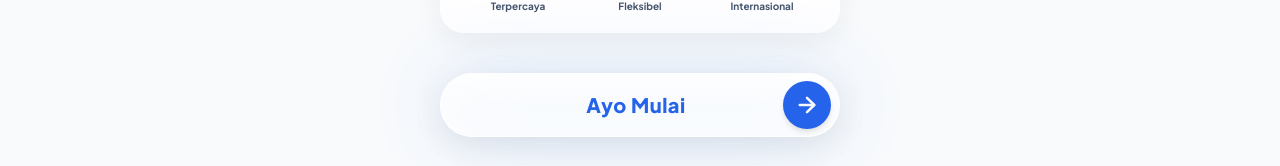
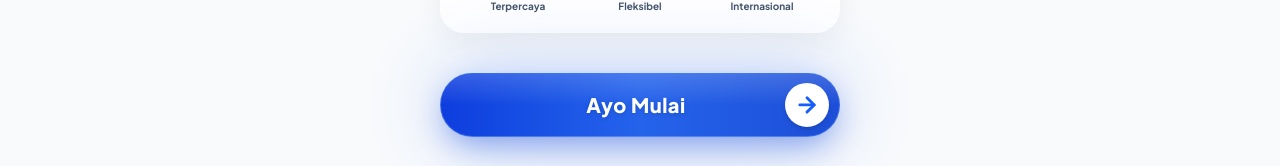
Before and after one commit to yanmedrsudalmulk-67/SIVAKSIN, a React (Vite) app: page /splash in a window 1280 px wide. Shown: the part 631-797 px from the top of the page. Built offline with nearby package versions, Linux system fonts and the light colour scheme; no server answers.

Commit message:
feat(ui): enhance welcome page CTA button
Update the welcome page login button with a floating animation, refreshed gradient styling, and an improved visual glow to increase engagement.

```diff
--- a/src/pages/Welcome.tsx
+++ b/src/pages/Welcome.tsx
@@ -106,35 +106,38 @@ export default function Welcome() {
             transition={{ delay: 0.7, duration: 0.8 }}
             className="w-full relative"
           >
-            {/* Colorful blob behind button to emphasize glass effect */}
-            <div className="absolute inset-0 bg-brand-500 rounded-full blur-2xl opacity-15"></div>
+            {/* Colorful soft glow behind button */}
+            <div className="absolute inset-0 bg-blue-600 rounded-full blur-2xl opacity-25"></div>
 
-            <button
+            <motion.button
               onClick={() => navigate('/login')}
-              className="relative w-full h-16 rounded-[2rem] flex items-center justify-center bg-white/70 border border-white/80 backdrop-blur-xl shadow-[0_8px_32px_rgba(0,0,0,0.08)] group overflow-hidden transition-transform active:scale-95"
+              animate={{ y: [0, -6, 0] }}
+              transition={{ duration: 2.8, repeat: Infinity, ease: "easeInOut" }}
+              whileTap={{ scale: 0.96 }}
+              className="relative w-full h-16 rounded-[2rem] flex items-center justify-center bg-gradient-to-r from-[#0F3DDE] via-[#2563EB] to-[#1D4ED8] border border-blue-300/30 shadow-[0_12px_32px_-6px_rgba(29,78,216,0.5)] group overflow-hidden cursor-pointer"
             >
-              {/* Inner subtle glow highlight */}
-              <div className="absolute inset-x-0 top-0 h-1/2 bg-gradient-to-b from-white to-transparent opacity-70 pointer-events-none z-0"></div>
+              {/* Inner subtle top highlight */}
+              <div className="absolute inset-x-0 top-0 h-1/2 bg-gradient-to-b from-white/20 to-transparent opacity-80 pointer-events-none z-0"></div>
 
-              {/* Shimmer/Glass effect animation */}
+              {/* Shimmer effect animation */}
               <motion.div
-                className="absolute inset-0 w-1/2 bg-gradient-to-r from-transparent via-white/80 to-transparent skew-x-[-25deg] pointer-events-none z-0"
+                className="absolute inset-0 w-1/2 bg-gradient-to-r from-transparent via-white/25 to-transparent skew-x-[-25deg] pointer-events-none z-0"
                 animate={{ x: ['-200%', '400%'] }}
                 transition={{ repeat: Infinity, duration: 2.5, ease: "easeInOut", repeatDelay: 0.5 }}
               />
 
               <div className="relative z-10 w-full h-full flex items-center justify-center">
-                <span className="text-xl font-black text-brand-600 tracking-wide pr-2">Ayo Mulai</span>
-                <div className="absolute right-2 top-1/2 -translate-y-1/2 w-12 h-12 rounded-full bg-brand-600 flex items-center justify-center shadow-md">
+                <span className="text-xl font-black text-white tracking-wide pr-2 drop-shadow-sm">Ayo Mulai</span>
+                <div className="absolute right-2.5 top-1/2 -translate-y-1/2 w-11 h-11 rounded-full bg-white flex items-center justify-center shadow-md">
                   <motion.div
-                    animate={{ scale: [1, 1.15, 1], opacity: [0.8, 1, 0.8] }}
+                    animate={{ scale: [1, 1.15, 1] }}
                     transition={{ repeat: Infinity, duration: 1.5, ease: "easeInOut" }}
                   >
-                    <ArrowRight size={22} className="text-white" strokeWidth={2.5} />
+                    <ArrowRight size={22} className="text-blue-600" strokeWidth={2.8} />
                   </motion.div>
                 </div>
               </div>
-            </button>
+            </motion.button>
 
           </motion.div>
         </div>
```
